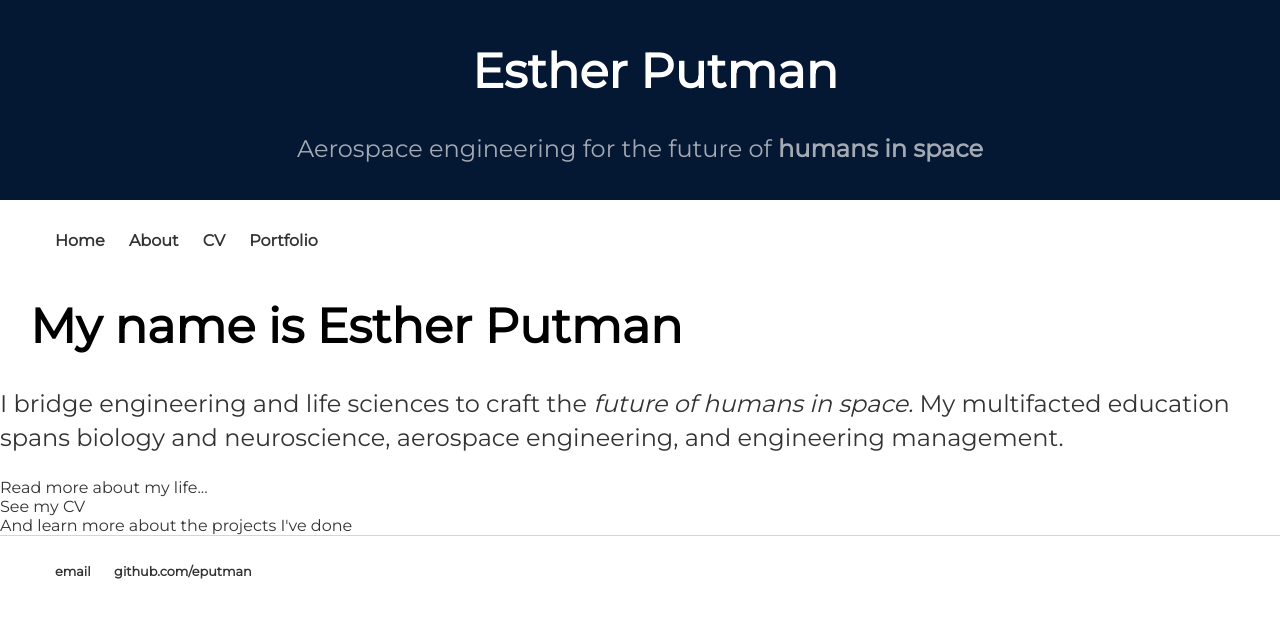
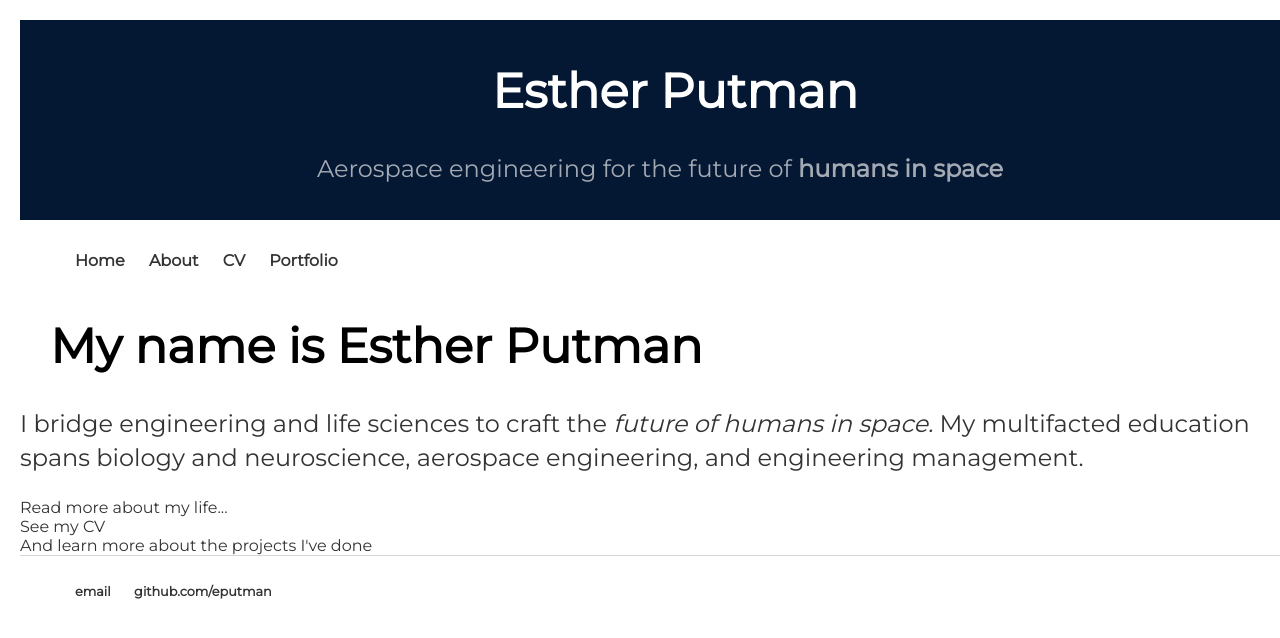
Before and after one commit to eputman/eputman.github.io, a Jekyll site: the page built from index.html, in a window 1280 px wide. Shown: the top 638 px of the page. Built offline with Jekyll 4.4.1, drawn with Linux system fonts in a browser that asks for light colours.

Commit message:
Update main.css

```diff
--- a/css/main.css
+++ b/css/main.css
@@ -9,7 +9,7 @@
 }
 body {
     margin: 0px;
-    /*padding: 20px 20px 20px 20px;*/
+    padding: 20px 20px 20px 20px;
     width: 100%;
 }
 blurb {
```
